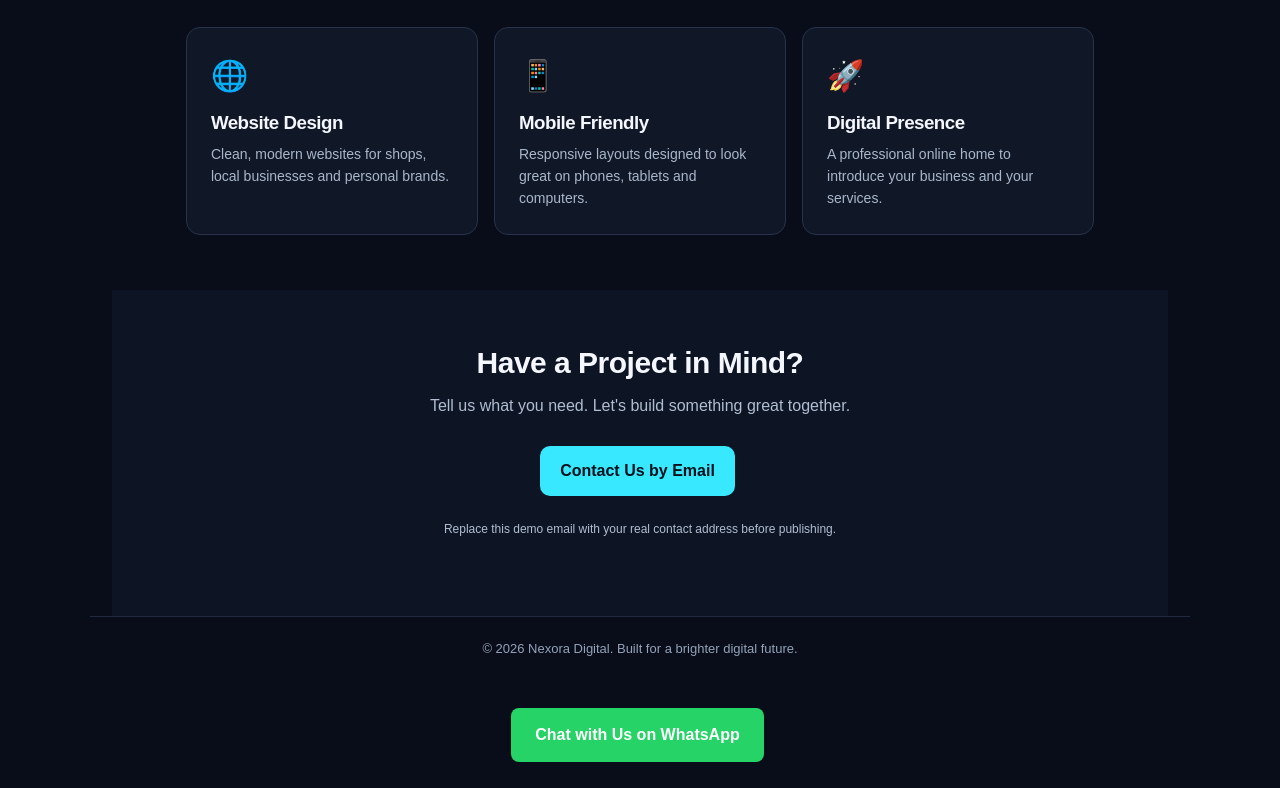
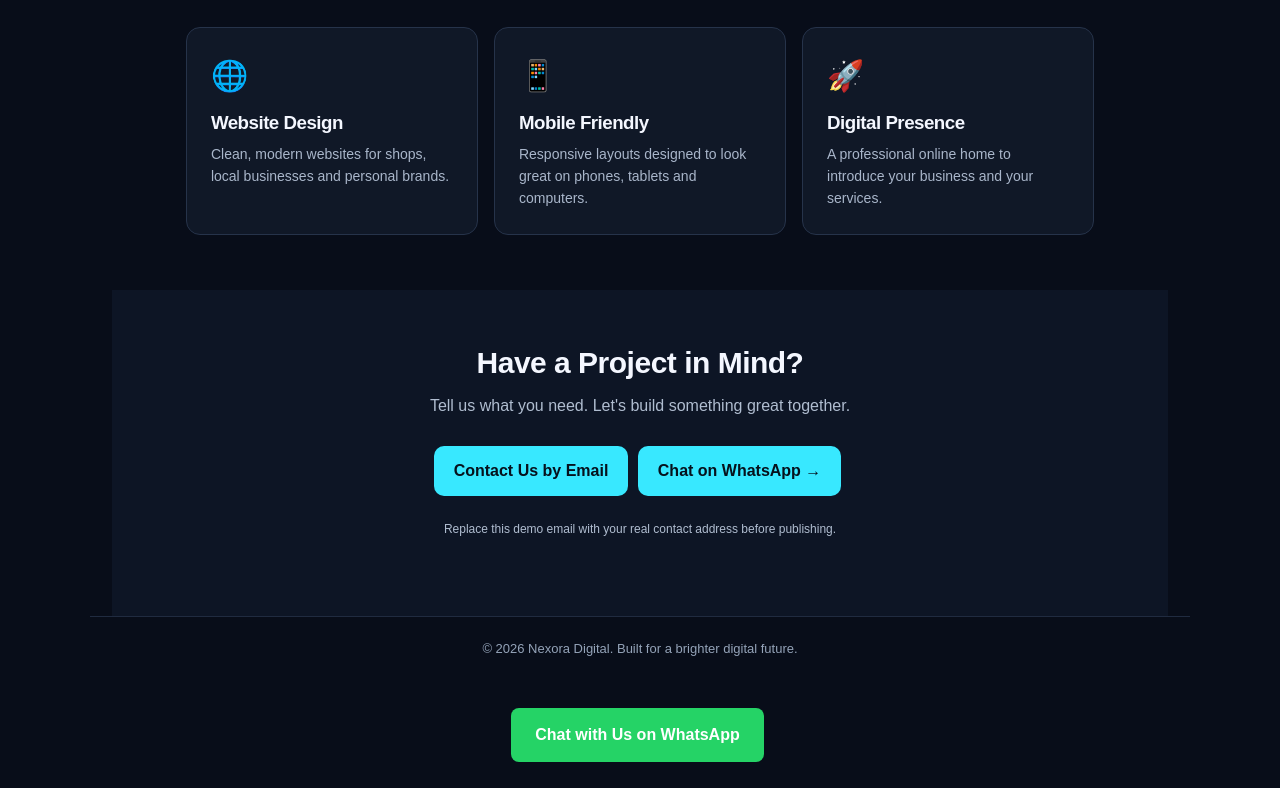
Before and after one commit to aplamba288-cyber/Repository-name-nexora-digital-Visibility-public-Add-README-Yes, a plain HTML site: page index.html in a window 1280 px wide. Shown: the part 2073-2861 px from the top of the page. Drawn offline with Linux system fonts and the light colour scheme.

Commit message:
Add WhatsApp contact link to index.html

```diff
--- a/index.html
+++ b/index.html
@@ -299,6 +299,7 @@
       <h2>Have a Project in Mind?</h2>
       <p>Tell us what you need. Let's build something great together.</p>
       <a class="btn" href="mailto:hello@nexoradigital.example?subject=Website%20Project%20Inquiry">Contact Us by Email</a>
+<a class="btn" href="https://wa.me/918295004046?text=Hi%20Nexora%20Digital%2C%20I%20want%20a%20website." target="_blank" rel="noopener">Chat on WhatsApp →</a>
       <p style="font-size:12px;margin-top:18px">Replace this demo email with your real contact address before publishing.</p>
     </section>
   </main>
```
